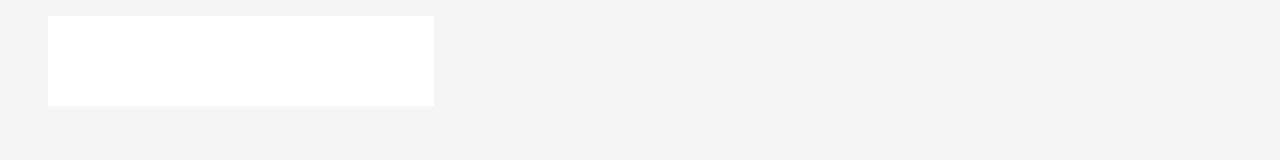
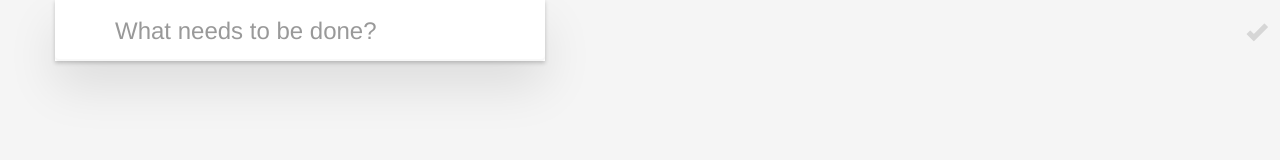
Before and after one commit to pdbq21/todoMVC-jQuery, a plain HTML site: page index2.html in a window 1280 px wide. Drawn offline with nearby package versions, Linux system fonts and the light colour scheme.

Commit message:
next is or not: localStorage + done all

```diff
--- a/index2.html
+++ b/index2.html
@@ -1,28 +1,57 @@
 <!DOCTYPE html>
 <html lang="en">
 <head>
-    <meta charset="UTF-8">
-    <title>Title</title>
+    <meta charset="utf-8">
+    <meta http-equiv="X-UA-Compatible" content="IE=edge">
+    <meta name="viewport" content="width=device-width, initial-scale=1">
+    <!-- The above 3 meta tags *must* come first in the head; any other head content must come *after* these tags -->
+    <title>Template title</title>
+
+    <!-- Bootstrap -->
+    <link href="css/bootstrap.min.css" rel="stylesheet">
+    <link href="style.css" rel="stylesheet">
+    <!-- HTML5 shim and Respond.js for IE8 support of HTML5 elements and media queries -->
+    <!-- WARNING: Respond.js doesn't work if you view the page via file:// -->
+    <!--[if lt IE 9]>
+    <script src="https://oss.maxcdn.com/html5shiv/3.7.2/html5shiv.min.js"></script>
+    <script src="https://oss.maxcdn.com/respond/1.4.2/respond.min.js"></script>
+    <![endif]-->
     <script src="jquery-3.0.0.min.js"></script>
-    <script src="js2.js"></script>
-    <link rel="stylesheet" href="style.css">
+    <script src="js.js"></script>
+
 </head>
 <body>
-<div id="head">
-    <div class="SearchForm">
-        <form name="search" class="inputForm">
-            <div id="id1">
-                <ul class="listTag">
-                    <li id="li1">
-                        <label>
-                            <input autocomplete="off" name="in" id="input">
-                        </label>
-                    </li>
+<div class="container-fluid">
 
-                </ul><!-- end listTag -->
-            </div>
-        </form>
+    <div class="container">
+        <div class="row">
+            <div class="col-md-12"></div>
+
+            <em id='doneAll' class='glyphicon glyphicon-ok'></em>
+                <form action="" id="inputForm">
+
+                    <input type="text" class="form-control" placeholder="What needs to be done?">
+
+                </form>
+
+
+
+
+</div>
     </div>
+
+
 </div>
+
+
+
+
+
+
+<!-- jQuery (necessary for Bootstrap's JavaScript plugins) -->
+<script src="https://ajax.googleapis.com/ajax/libs/jquery/1.11.3/jquery.min.js"></script>
+<!-- Include all compiled plugins (below), or include individual files as needed -->
+<script src="js/bootstrap.min.js"></script>
+
 </body>
 </html>
--- a/js.js
+++ b/js.js
@@ -17,8 +17,8 @@ $(document).ready(function () {
 
             };
 
-            var HTMLTagUl = "<em id='doneAll' class='glyphicon glyphicon-ok'></em><ul id='itemList'>%date%</ul>",
-
+            var HTMLTagUl = "<ul id='itemList'>%date%</ul>",
+HTMLdoneAll = "<em id='doneAll' class='glyphicon glyphicon-ok'></em>",
 
                 HTMLTag_down_ul = "<li id='down_li'><div class='col-md-12'>" +
                     "<span id='item_left'></span><span class='filter activeThis' id='all'>All</span>" +
@@ -32,8 +32,7 @@ $(document).ready(function () {
                     "</span><span class='close glyphicon glyphicon-remove'>" +
                     "</span>" +
                     "</div></li>";
-            var done = function (element) {
-            };
+            var done = function (element) {};
 
 
             this.submit(function (event) {
@@ -69,7 +68,8 @@ $(document).ready(function () {
                     var formatted;
 
                     if (!($("ul").is("#itemList"))) {
-                        formatted = HTMLTagUl.replace("%date%", HTMLTag_down_ul);
+                        $('#inputForm input').before(HTMLdoneAll);
+                        formatted = HTMLTagUl.replace('%date%', HTMLTag_down_ul);
                         $("#inputForm").append(formatted);
 
                     }
@@ -301,6 +301,12 @@ else {
 
                         }
                         $('.completed').remove();
+                        if (itemObject.textInput.all.length === 0){
+
+                            $("#itemList").remove();                //видаляю весь список щоб перезаписати
+                            $("#doneAll").remove();
+                            $('#inputForm input').focus();
+                        }
                         showOrHide();
                     });
                     /************done all********/
--- a/style.css
+++ b/style.css
@@ -153,7 +153,7 @@ margin-left: 3em!important;
 
 position: absolute;
     font-size: 1.5em;
-    top: 6.5em;
+    top:inherit;
 
     padding: 1em;
     color: #D6D6D6;
```
